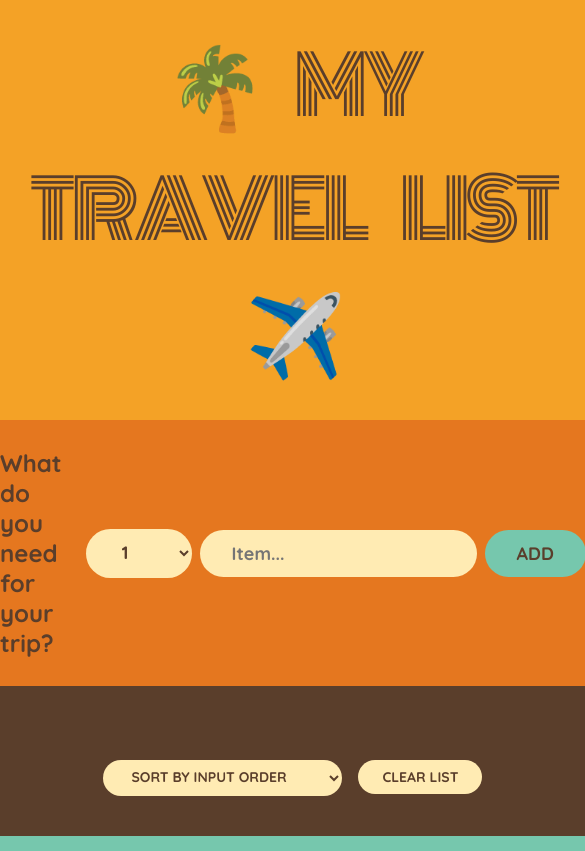
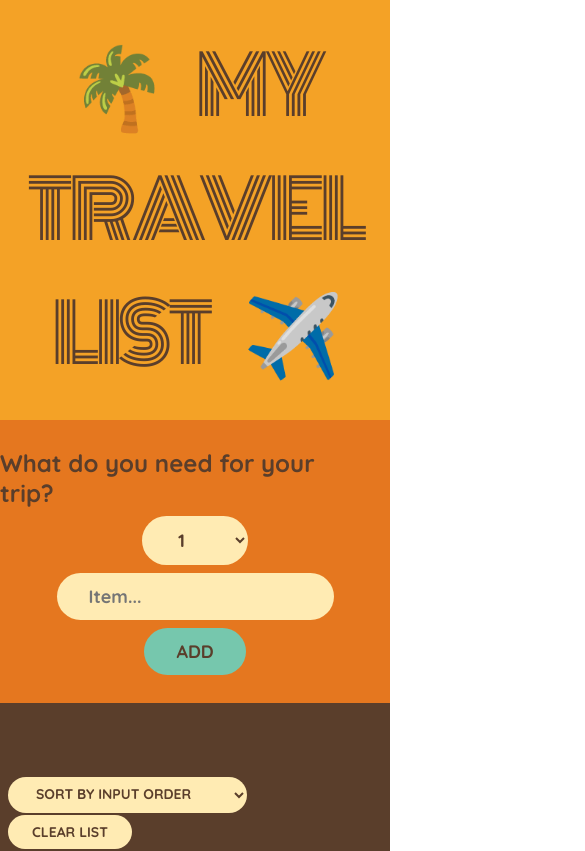
Before and after one commit to jiteshpawar13/travel-list, a React (Create React App) app: page / in a window 390 px wide. Shown: the top 851 px of the page, 585 px wide, since content can reach past the window. Built offline with nearby package versions, Linux system fonts and the light colour scheme.

Commit message:
modified

```diff
--- a/src/index.css
+++ b/src/index.css
@@ -131,3 +131,11 @@ input[type="checkbox"] {
   font-weight: 700;
   padding: 3.2rem 0;
 }
+
+@media screen and (max-width: 414px) {
+  .add-form {
+    display: flex;
+    flex-direction: column;
+  }
+
+}
```
